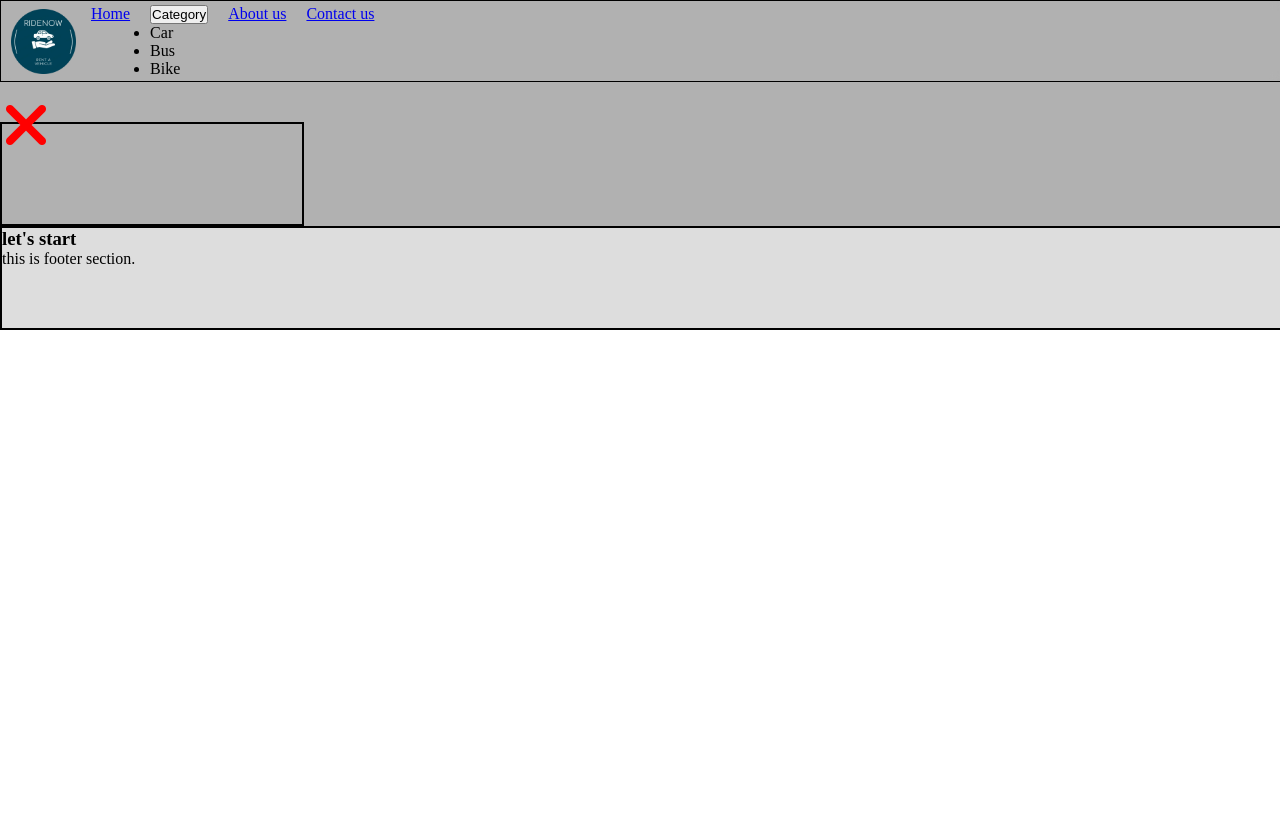
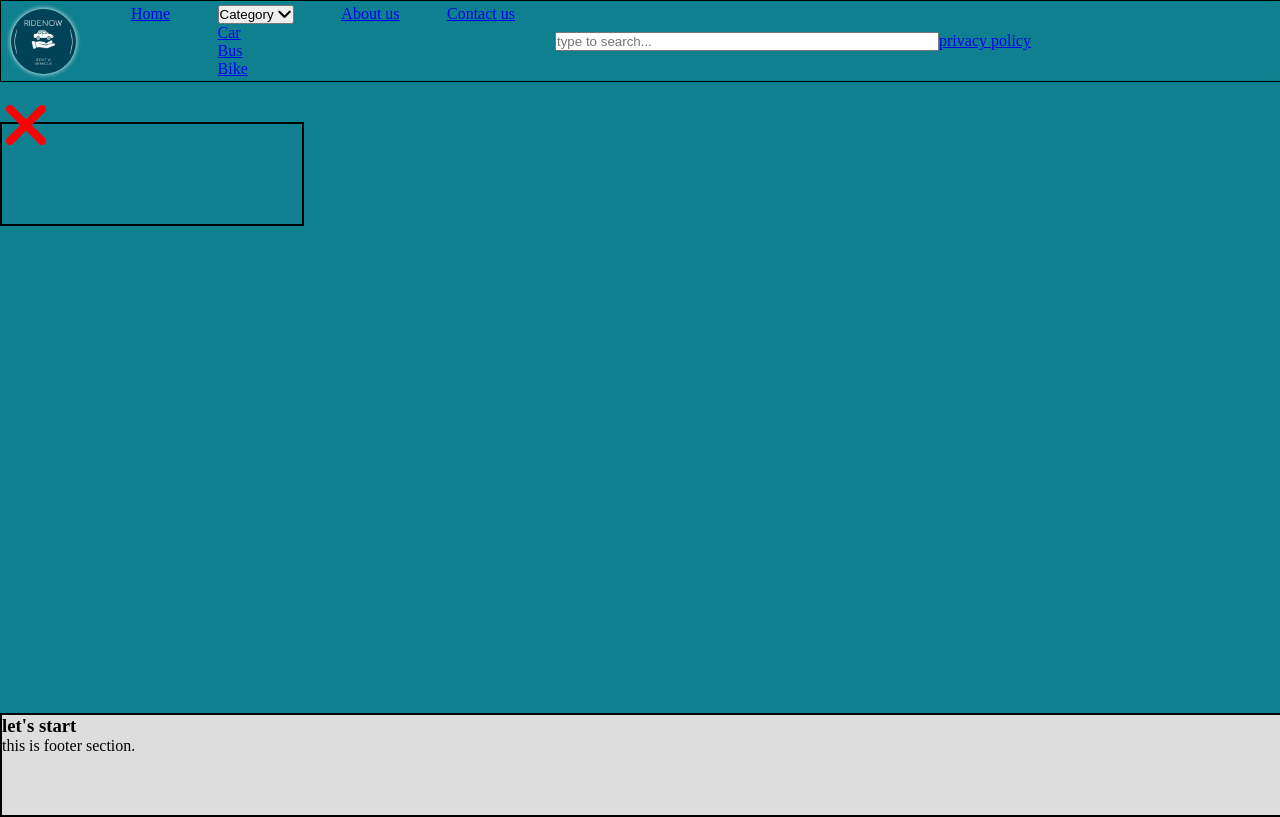
Before and after one commit to dipesh-cwd/project, a React (Vite) app in the folder minor-app/: page / in a window 1280 px wide. Both pictures are taken after a click on the button "Category". Built offline with nearby package versions, Linux system fonts and the light colour scheme.

Commit message:
add some button

```diff
--- a/minor-app/src/App.jsx
+++ b/minor-app/src/App.jsx
@@ -1,10 +1,13 @@
-import Home from "./Home.jsx"
+import Home from "./Home.jsx";
+import Footer from "./component/footer/Footer.jsx";
+
 
 function App() {
 
   return (
     <>
       <Home/>
+      <Footer/>
     </>
   )
 }
--- a/minor-app/src/Home.css
+++ b/minor-app/src/Home.css
@@ -2,10 +2,10 @@
 
 
 .home{
-    height: auto;
+    height: 713px;
     width: 100vw;
 
     border: 0px solid black;
-    background-color: rgba(0, 0, 0, 0.305);
+    background-color:  #0f808f;
 
 }
--- a/minor-app/src/Home.jsx
+++ b/minor-app/src/Home.jsx
@@ -1,5 +1,4 @@
 import Header from "./component/header/Header.jsx";
-import Footer from "./component/footer/Footer.jsx";
 import Login from "./component/login_page/Login.jsx";
 import './Home.css'
 
@@ -9,7 +8,7 @@ function Home() {
       <div className="home">
         <Header/>
         <Login/>
-        <Footer/>
+
       </div>
     )
   }
--- a/minor-app/src/component/header/Header.css
+++ b/minor-app/src/component/header/Header.css
@@ -18,11 +18,35 @@
     height: 65px;
     width: 65px;
     margin-left: 10px;
+    box-shadow: 0 0 5px rgb(255, 255, 255);
+    border-radius: 50%;
 
 
 }
 .nav{
-    margin-left: 15px;
+    margin-left: 55px;
     display: flex;
     gap: 20px;
+    width: 30%;
+    justify-content: space-between;
+    border: 0px solid black;
+    position: relative;
 }
+
+.category-ul{
+    list-style-type: none;
+}
+
+.search{
+    margin-left: 40px;
+    width: 30%;
+}
+
+input[type="search"]{
+    width: 100%;
+}
+
+.list-div{
+    position: relative;
+    z-index: 1000;
+}
--- a/minor-app/src/component/header/Header.jsx
+++ b/minor-app/src/component/header/Header.jsx
@@ -1,46 +1,61 @@
+import React from "react";
+import { useState } from "react";
 
-import React from 'react';
-import { useState } from 'react';
-
-
-
-import './Header.css';
+import "./Header.css";
 
 function Header() {
-  const [isopen, setIsopen]= useState(false);
+  const [isopen, setIsopen] = useState(false);
 
-  const dropDown = () =>{
+  const dropDown = () => {
     setIsopen(!isopen);
   };
 
-   const LogoPic = "./public/logo.png" ;
+  const LogoPic = "./public/logo.png";
 
   return (
-      <div className='header'>
-       <img src={LogoPic} alt="Logo pic" className='logo'/>
-       <nav className='nav'>
-        <a href="#" className='home-btn'>Home</a>
-       <div className="category" style={{position : "relative",}}>
-        <button onClick={dropDown}>Category</button>
+    <div className="header">
+      <img src={LogoPic} alt="Logo pic" className="logo" />
+      <nav className="nav">
+        <a href="#" className="home-btn">
+          Home
+        </a>
+        <div className="category" style={{ position: "relative" }}>
+          <button onClick={dropDown}>
+            Category <i className="fa-solid fa-angle-down fa-lg"></i>
+          </button>
 
-        {isopen && (<div>
-          <ul>
-            <li>Car</li>
-            <li>Bus</li>
-            <li>Bike</li>
+          {isopen && (
+            <div className="list-div">
+              <ul className="category-ul">
+                <li>
+                  <a href="#">Car</a>
+                </li>
+                <li>
+                  <a href="#">Bus</a>
+                </li>
+                <li>
+                  <a href="#">Bike</a>
+                </li>
               </ul>
             </div>
           )}
-
-
-
         </div>
-        <a href="#" className='about-btn'>About us</a>
-        <a href="#" className='contact-btn'>Contact us</a>
+        <a href="#" className="about-btn">
+          About us
+        </a>
+        <a href="#" className="contact-btn">
+          Contact us
+        </a>
       </nav>
-
+      <div className="search">
+        <input type="search" placeholder="type to search..." />
+        <div className="search-logo"></div>
       </div>
-    )
+      <a href="#" className="pp-btn">
+          privacy policy
+        </a>
+    </div>
+  );
 }
 
-  export default Header ;
+export default Header;
```
Lines whose indentation alone changed are shown as unchanged.
